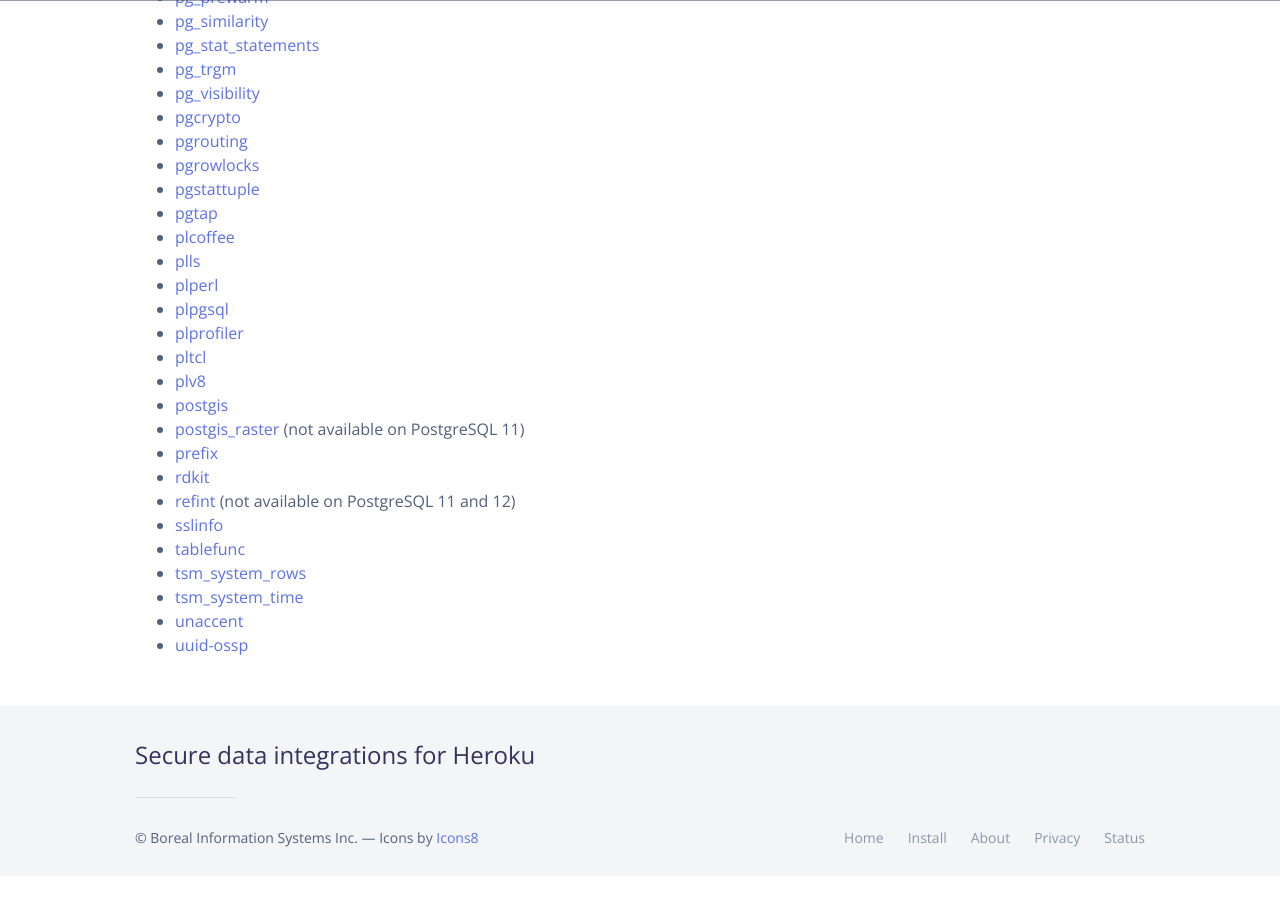
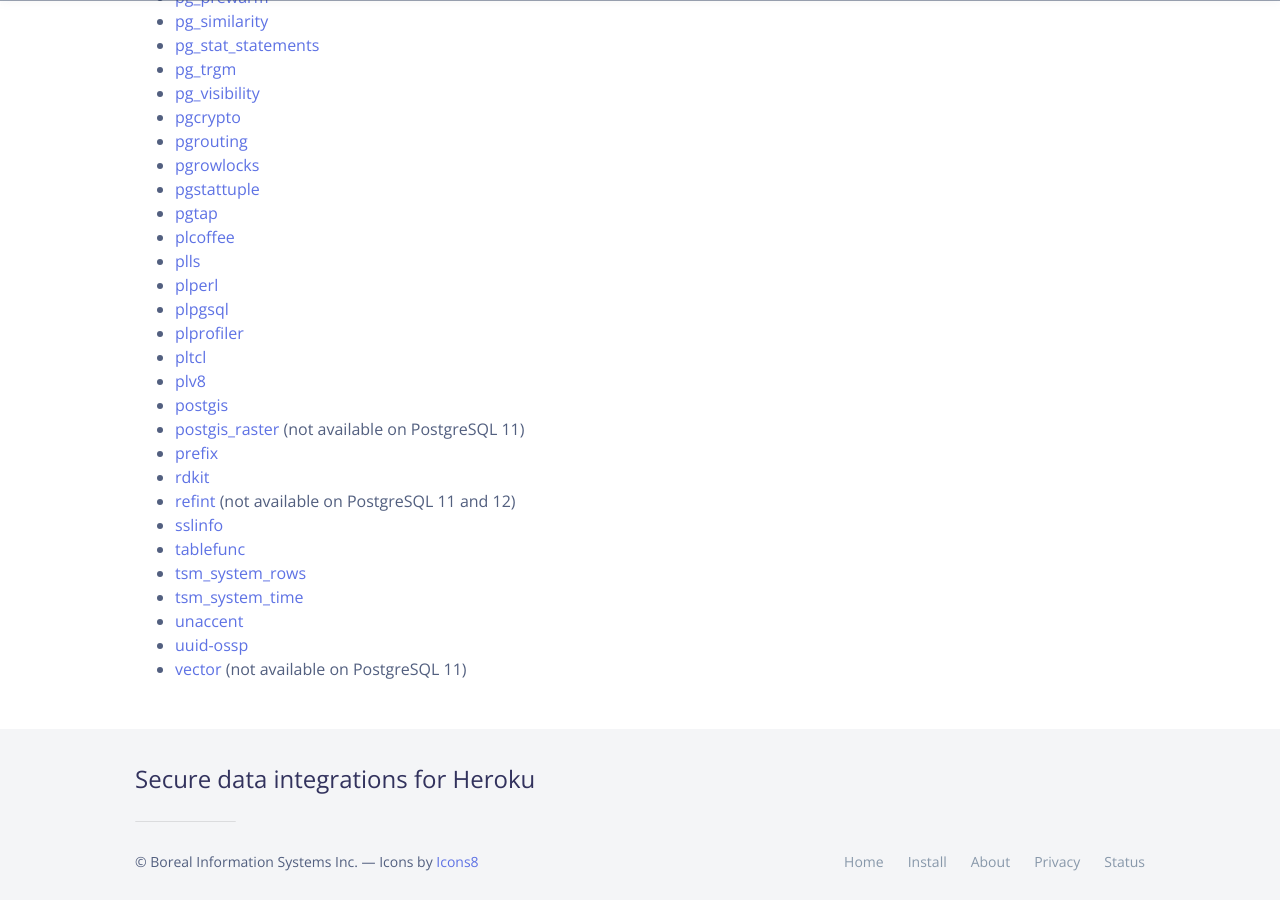
Before and after one commit to OldSneerJaw/borealis-data-www, a Jekyll site: the page built from _pages/pg-extensions-support.md, in a window 1280 px wide and 900 px high, scrolled down 1037 px. Built offline with Jekyll 4.4.1, drawn with Linux system fonts in a browser that asks for light colours; nearby versions of some CDN libraries; before the commit the page ends 1913 px from its top, so only the background shows below that.

Commit message:
Document support for the pgvector extension
Support for the extension was recently added.

```diff
--- a/_pages/pg-extensions-support.md
+++ b/_pages/pg-extensions-support.md
@@ -61,3 +61,4 @@ The following list of [PostgreSQL extensions](https://www.postgresql.org/docs/14
 - [tsm_system_time](https://www.postgresql.org/docs/14/tsm-system-time.html)
 - [unaccent](https://www.postgresql.org/docs/14/unaccent.html)
 - [uuid-ossp](https://www.postgresql.org/docs/14/uuid-ossp.html)
+- [vector](https://github.com/pgvector/pgvector) (not available on PostgreSQL 11)
```
